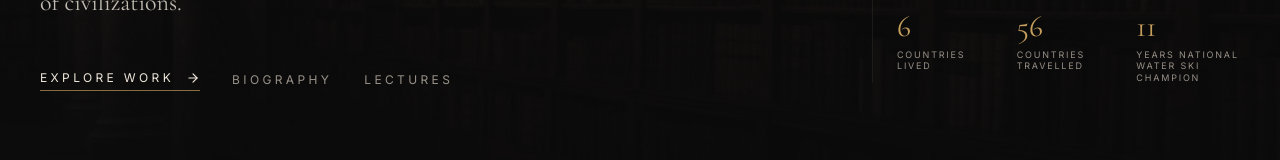
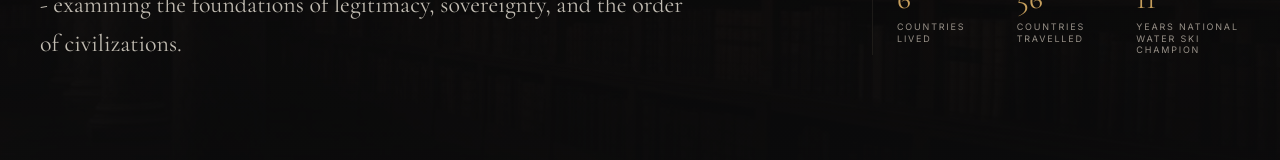
Before and after one commit to christoforosioannidis/v0-christoforosioannidis-com, a Next.js app: page / in a window 1280 px wide. Shown: the part 625-785 px from the top of the page. Built offline with nearby package versions, Linux system fonts and the light colour scheme; no server answers.

Commit message:
Remove hero CTA buttons; swap PhD publication image to KCL

```diff
--- a/components/hero.tsx
+++ b/components/hero.tsx
@@ -1,5 +1,4 @@
 import Image from "next/image"
-import { ArrowRight } from "lucide-react"
 
 export function Hero() {
   return (
@@ -73,27 +72,6 @@ export function Hero() {
               the order of civilizations.
             </p>
 
-            <div className="mt-12 flex flex-wrap items-center gap-x-8 gap-y-4">
-              <a
-                href="#research"
-                className="group inline-flex items-center gap-3 border-b border-primary/60 pb-1 font-sans text-xs uppercase tracking-[0.28em] text-foreground transition-colors hover:text-primary"
-              >
-                Explore Work
-                <ArrowRight className="h-3.5 w-3.5 transition-transform group-hover:translate-x-1" />
-              </a>
-              <a
-                href="#about"
-                className="font-sans text-xs uppercase tracking-[0.28em] text-muted-foreground transition-colors hover:text-foreground"
-              >
-                Biography
-              </a>
-              <a
-                href="/conferences"
-                className="font-sans text-xs uppercase tracking-[0.28em] text-muted-foreground transition-colors hover:text-foreground"
-              >
-                Lectures
-              </a>
-            </div>
           </div>
 
           <aside className="lg:col-span-4 lg:pb-2">
--- a/components/publications.tsx
+++ b/components/publications.tsx
@@ -9,7 +9,7 @@ const publications = [
     title: "Legitimacy: An Essentially Contested Concept?",
     venue: "King's College London - PhD in Laws",
     href: "https://kclpure.kcl.ac.uk/portal/en/theses/legitimacy(264becc8-2005-4ca9-bd73-0e3d72eb48e7).html",
-    image: "/manuscript.jpg",
+    image: "/kcl.jpg",
     feature: true,
   },
   {
```
Also changed, not shown: public/kcl.jpg (added).
